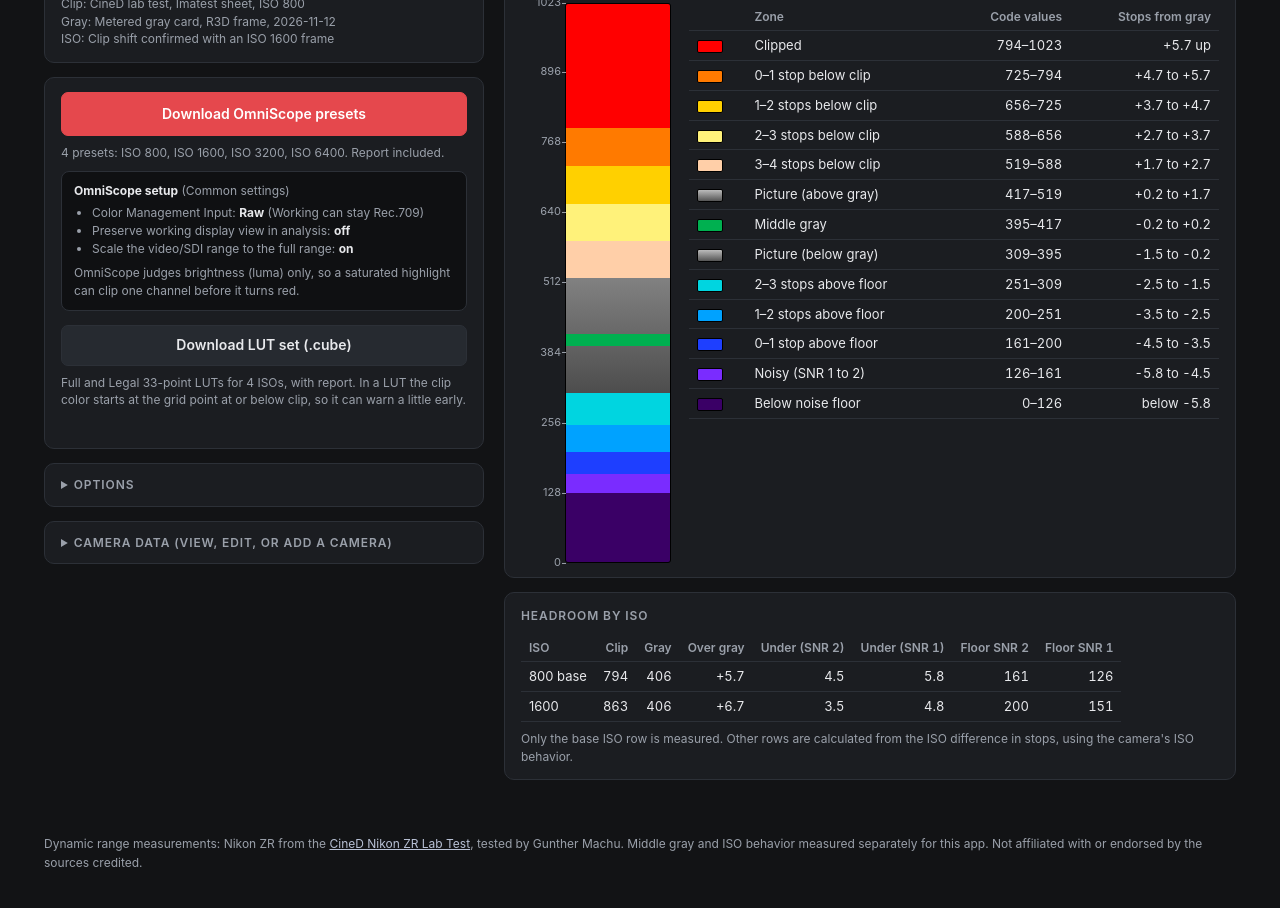
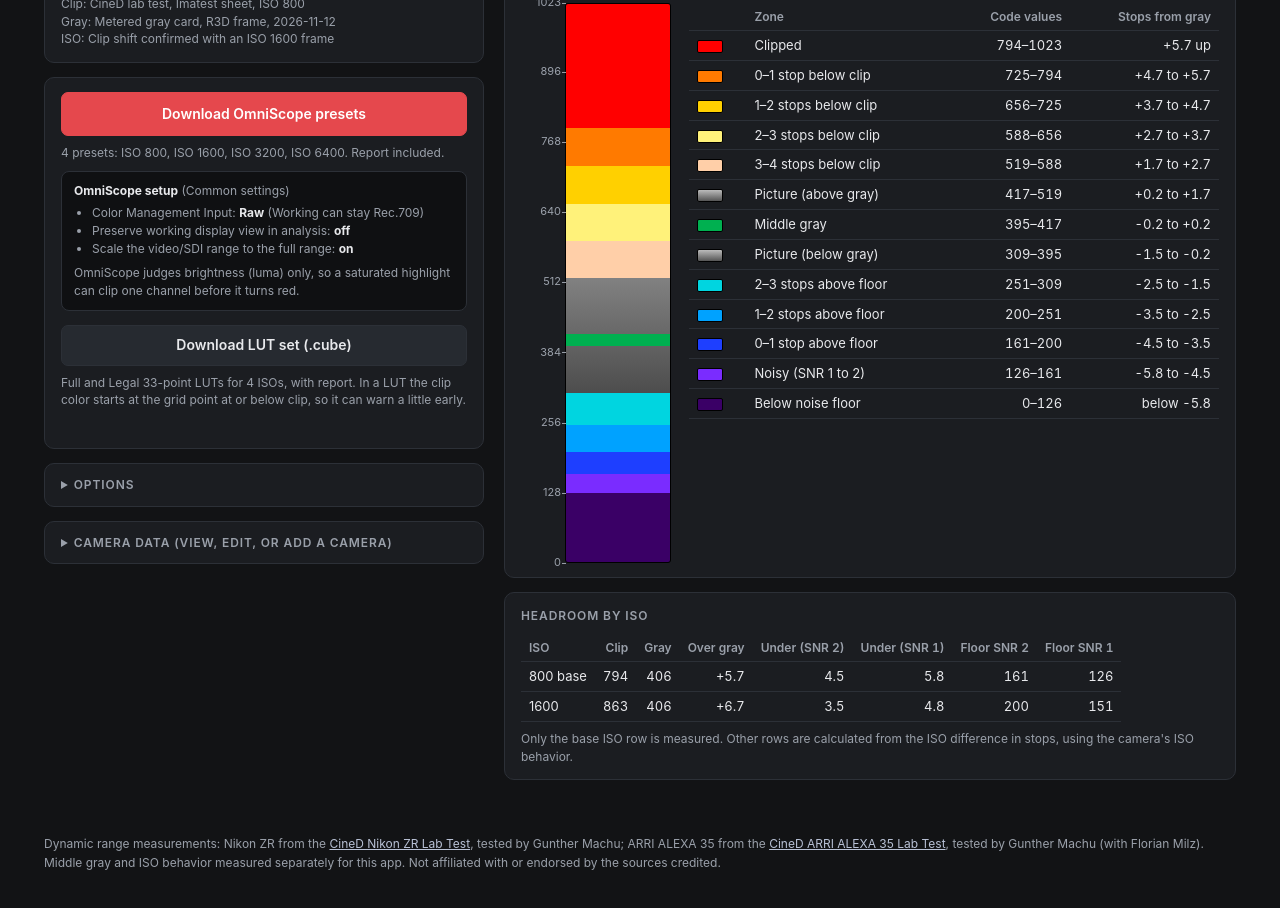
Before and after one commit to crjones11/false-color-generator, a plain HTML site: page index.html in a window 1280 px wide. Shown: the part 315-1223 px from the top of the page. Drawn offline with Linux system fonts and the light colour scheme.

Commit message:
Add ARRI ALEXA 35 (LogC4) from CineD Imatest data
EI 800 ARRIRAW sheet: clip 58432 of 65535, DR 15.1 / 16.3. ProRes XQ sheet matches once
read as legal range; EI 3200 sheet tops out at the LogC4 ceiling as predicted. Gray uses
ARRI's published 18% value until metered.

Co-Authored-By: Claude Opus 5.5 <noreply@anthropic.com>
Claude-Session: https://claude.ai/code/session_01Uzmomwy5auWZ7hzP586Roq

```diff
--- a/index.html
+++ b/index.html
@@ -660,6 +660,17 @@ var FCG_CAMERAS = [
     ]
   },
   {
+    id: 'arri-alexa35-logc4', make: 'ARRI', model: 'ALEXA 35', mode: 'LogC4 (ARRIRAW or ProRes)', curve: 'logc4',
+    credit: { org: 'CineD', tester: 'Gunther Machu (with Florian Milz)', title: 'ARRI ALEXA 35 Lab Test', date: '2022-08-17', url: 'https://www.cined.com/arri-alexa-35-lab-test-rolling-shutter-dynamic-range-and-latitude-plus-video/' },
+    circuits: [
+      { name: 'EI 800 (single base)', baseISO: 800, isos: [400, 800, 1600, 3200], isoMode: 'clip',
+        clipMax: 58432, clipOf: 65535, dr2: 15.1, dr1: 16.3, grayCV: 285, grayNominal: true,
+        sources: { range: 'CineD lab test, Imatest sheet, EI 800 ARRIRAW. The EI 800 ProRes 4444 XQ sheet agrees: max=54144 is the same clip read as legal range (845 legal = 912 full), DR 15.3 / 16.1.',
+          gray: 'Not metered yet. ARRI LogC4 published 18% gray (0.2784, code 285) used until a metered gray card is added.',
+          iso: 'EI is baked into LogC4: gray stays, clip moves with EI. The EI 3200 ARRIRAW sheet tops out at 1022, the LogC4 ceiling, as predicted (clip lands above 1023 at EI 3200).' } }
+    ]
+  },
+  {
     id: 'sony-venice-slog3-sdi', make: 'Sony', model: 'VENICE', mode: 'S-Log3 SDI out, null LUT (legal)', curve: 'slog3',
     signal: 'Legal-range S-Log3 on the camera SDI output with a null LUT loaded (captured in Livegrade, legal input). Without a LUT the SDI output is full range and does not change with ISO, so these LUTs are only for the null-LUT setup.',
     circuits: [
@@ -764,7 +775,8 @@ function showTier(){
   box.hidden=false; box.className='tier '+t;
   $('modelStatusText').textContent = t==='none'
     ? TIER_LABEL.none + ': clip (CineD Imatest "max=" or a clipped frame), metered 18% gray, and the Imatest dynamic range rows for shadow zones.'
-    : TIER_LABEL[t] + (hits.some(([c,i]) => String(i)===ci) ? ' (loaded).' : '.')
+    : (hits.some(([c]) => c.circuits.some(k => k.grayNominal)) ? TIER_LABEL[t].replace('clip, gray and noise floor','clip and noise floor').replace('clip and gray','clip') + '. Gray is the published value until metered' : TIER_LABEL[t])
+      + (hits.some(([c,i]) => String(i)===ci) ? ' (loaded).' : '.')
       + (hits.some(([c]) => c.curve===$('curve').value) ? '' : ` That data is for ${[...new Set(hits.map(([c])=>c.mode))].join(', ')}. ${FCG.CURVES[$('curve').value]?FCG.CURVES[$('curve').value].name:'This curve'} on this camera is curve only.`);
   const showLoad = t!=='none' && !hits.some(([c,i]) => String(i)===ci);
   $('loadMeasured').hidden = !showLoad;
```
Also changed, not shown: cameras.js (+11 -0 lines), index.src.html (+2 -1 lines), test.js (+6 -1 lines), 1 other file.
